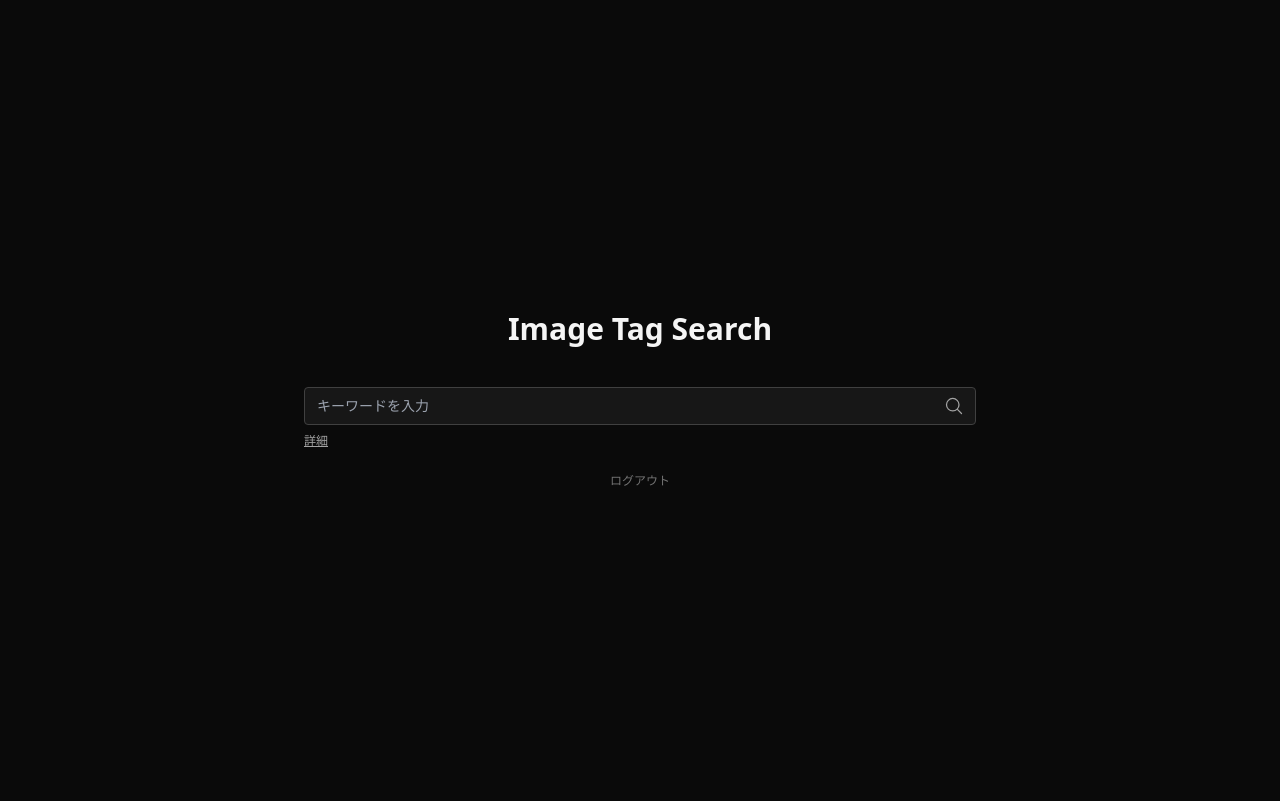
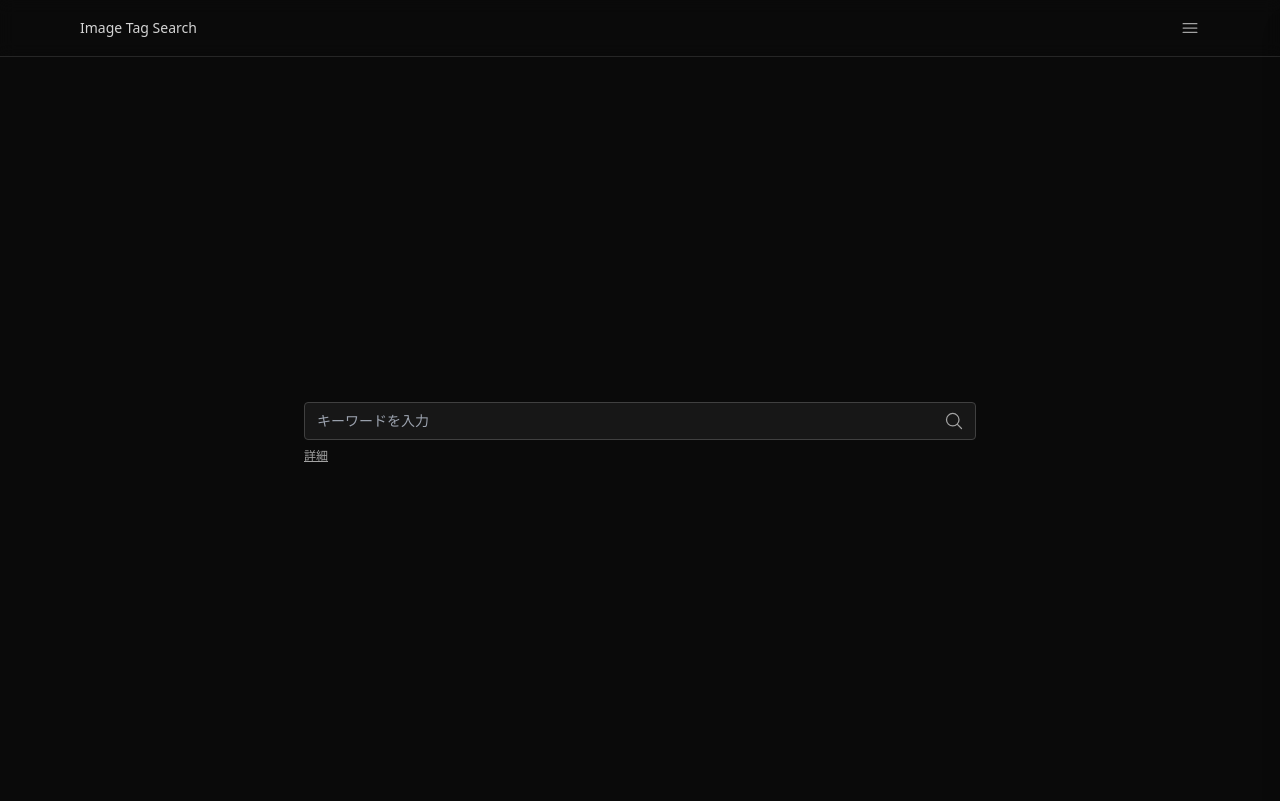
Before and after one commit to step63r/local-image-classifier, a Flask app: page / in a window 1280 px wide. Before the commit the page ends 486 px from the top, so only its background shows below. Run offline with Flask 3, Linux system fonts and the light colour scheme; the visitor is signed in with stand-in values (Sample User, id 1); some libraries are stand-ins or nearby versions.

Commit message:
update #8

```diff
--- /dev/null
+++ b/templates/_header_title.html
@@ -0,0 +1,18 @@
+<div class="mx-auto flex h-14 max-w-6xl items-center gap-2 px-4">
+  {% if back_url %}
+  <a href="{{ back_url }}" aria-label="戻る" class="shrink-0 text-neutral-400 hover:text-neutral-200">
+    <svg xmlns="http://www.w3.org/2000/svg" fill="none" viewBox="0 0 24 24" stroke-width="1.5"
+      stroke="currentColor" class="h-5 w-5">
+      <path stroke-linecap="round" stroke-linejoin="round" d="M10.5 19.5 3 12m0 0 7.5-7.5M3 12h18" />
+    </svg>
+  </a>
+  {% endif %}
+  <h1 class="min-w-0 flex-1 text-sm font-medium text-neutral-300">{{ header_title }}</h1>
+  <button type="button" id="menuBtn" aria-label="メニュー"
+    class="shrink-0 text-neutral-400 hover:text-neutral-200">
+    <svg xmlns="http://www.w3.org/2000/svg" fill="none" viewBox="0 0 24 24" stroke-width="1.5"
+      stroke="currentColor" class="h-5 w-5">
+      <path stroke-linecap="round" stroke-linejoin="round" d="M3.75 6.75h16.5M3.75 12h16.5m-16.5 5.25h16.5" />
+    </svg>
+  </button>
+</div>
--- a/templates/_search_form.html
+++ b/templates/_search_form.html
@@ -1,5 +1,5 @@
-<form method="get" action="/" class="mt-2 flex flex-col gap-2">
-  <div class="flex items-center gap-2">
+<form method="get" action="/" class="flex flex-col">
+  <div class="flex items-center gap-2 {{ 'h-14' if show_chrome else 'mt-2' }}">
     {% if show_chrome %}
     <a href="#" id="backLink" aria-label="戻る"
       class="hidden shrink-0 text-neutral-400 hover:text-neutral-200">
@@ -37,6 +37,7 @@
     </button>
     {% endif %}
   </div>
+  <div class="flex flex-col gap-2 {{ 'pb-3' if show_chrome else 'mt-2' }}">
     <button type="button"
       onclick="var p=document.getElementById('filters-panel'); p.classList.toggle('hidden'); p.classList.toggle('flex');"
       class="self-start text-xs text-neutral-400 underline hover:text-neutral-200">
@@ -74,6 +75,7 @@
         exclude sensitive
       </label>
     </div>
+  </div>
 </form>
 
 {% if show_chrome %}
--- a/templates/detail.html
+++ b/templates/detail.html
@@ -58,7 +58,7 @@
 </head>
 <body class="min-h-full bg-neutral-950 text-neutral-100">
   <header class="sticky top-0 z-20 border-b border-neutral-800 bg-neutral-950/90 backdrop-blur">
-    <div class="mx-auto max-w-6xl px-4 py-2 sm:py-3">
+    <div class="mx-auto max-w-6xl px-4">
       {% set show_chrome = true %}
       {% include "_search_form.html" %}
     </div>
--- a/templates/index.html
+++ b/templates/index.html
@@ -30,7 +30,7 @@
 <body class="min-h-full bg-neutral-950 text-neutral-100">
   {% if has_searched %}
   <header class="sticky top-0 z-20 border-b border-neutral-800 bg-neutral-950/90 backdrop-blur">
-    <div class="mx-auto max-w-6xl px-4 py-2 sm:py-3">
+    <div class="mx-auto max-w-6xl px-4">
       {% set show_chrome = true %}
       {% set show_save_star = true %}
       {% include "_search_form.html" %}
@@ -46,12 +46,16 @@
     </div>
   </main>
   {% else %}
-  <div class="flex min-h-screen flex-col items-center justify-center px-4">
-    <h1 class="mb-8 text-2xl font-semibold sm:text-3xl">Image Tag Search</h1>
+  <header class="sticky top-0 z-20 border-b border-neutral-800 bg-neutral-950/90 backdrop-blur">
+    {% set header_title = "Image Tag Search" %}
+    {% include "_header_title.html" %}
+  </header>
+  {% include "_menu.html" %}
+
+  <div class="flex min-h-[calc(100vh-3.5rem)] flex-col items-center justify-center px-4">
     <div class="w-full max-w-2xl">
       {% include "_search_form.html" %}
     </div>
-    <a href="/logout" class="mt-6 text-xs text-neutral-500 hover:underline">ログアウト</a>
   </div>
   {% endif %}
 </body>
```
Also changed, not shown: templates/saved_searches.html (+3 -16 lines). Lines whose indentation alone changed are shown as unchanged.
